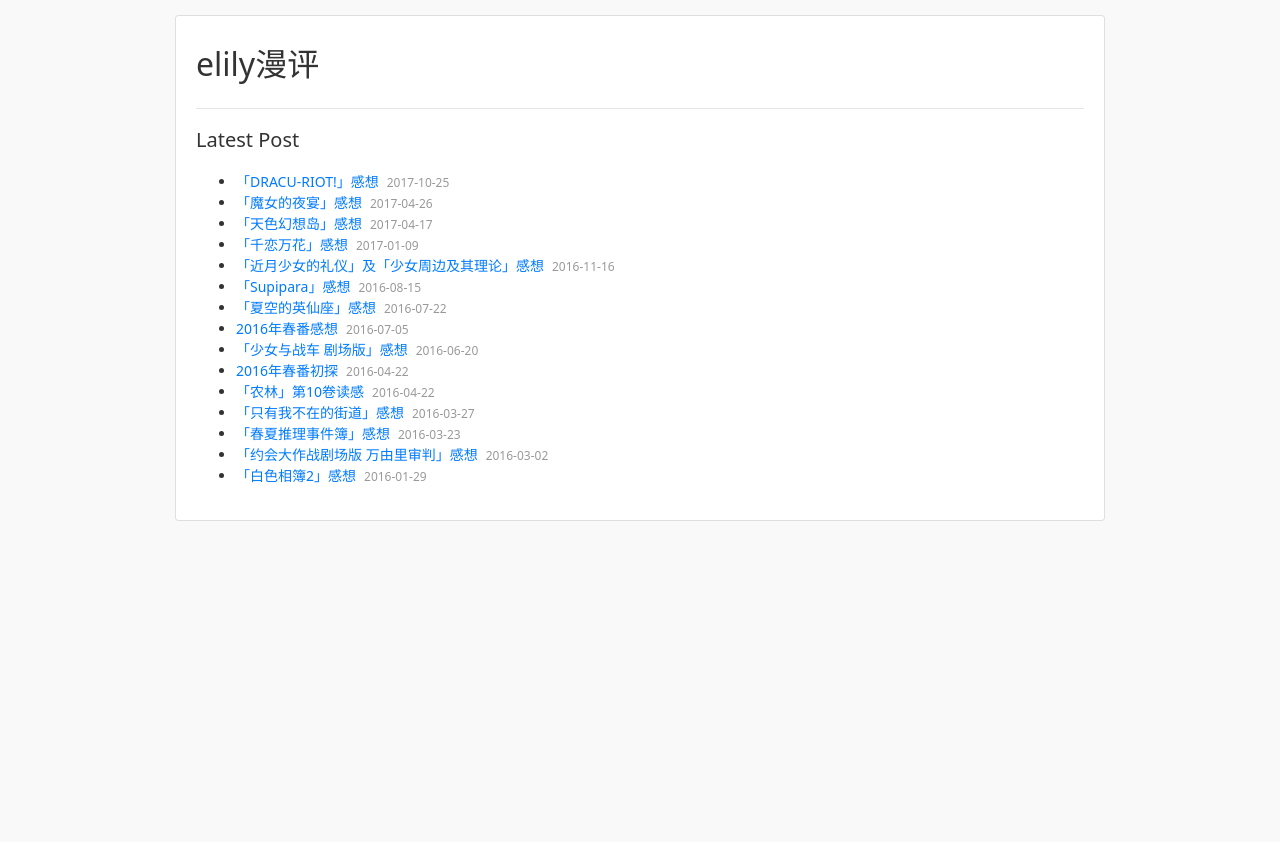
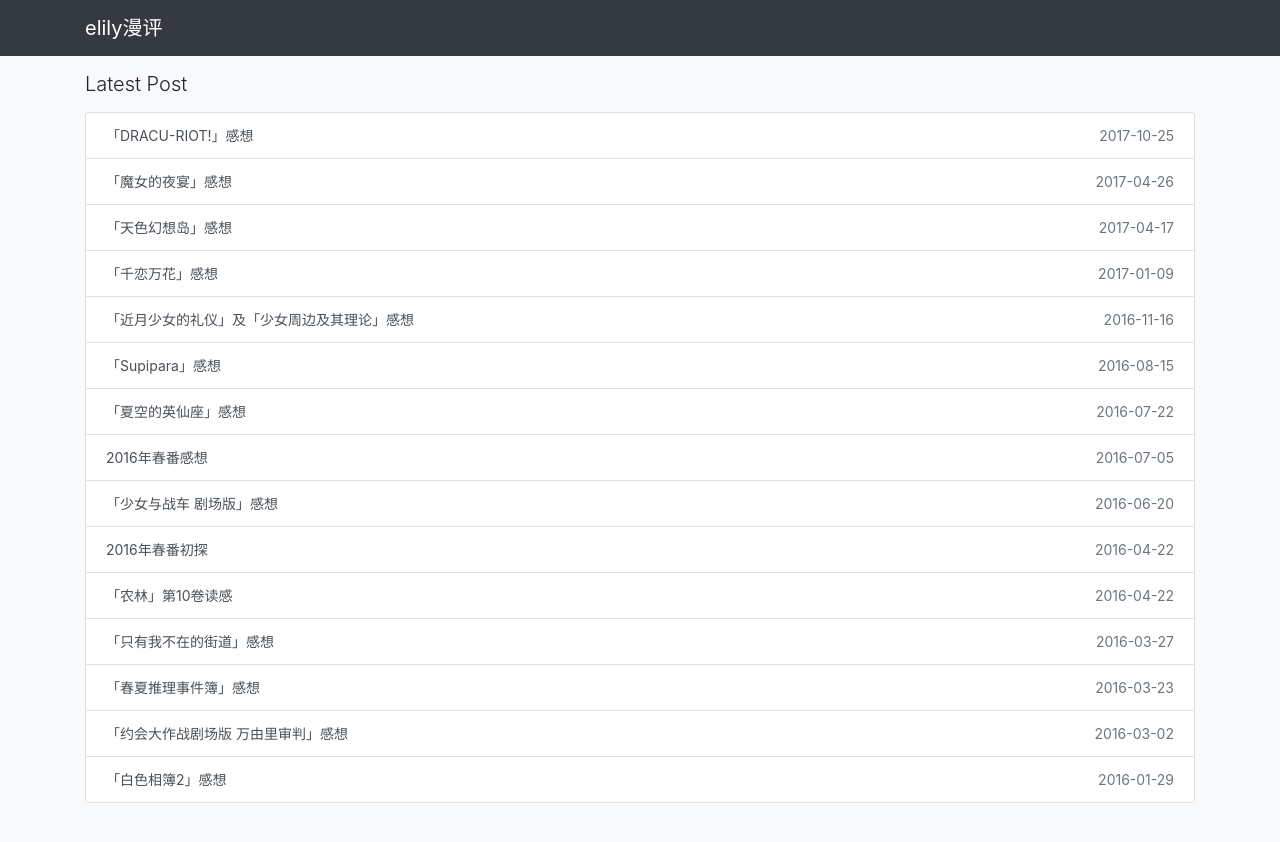
Before and after one commit to MinakamiYuuki/MinakamiYuuki.github.io, a Jekyll site: the page built from index.html, in a window 1280 px wide. Shown: the top 842 px of the page. Built offline with Jekyll 4.4.1, drawn with Linux system fonts in a browser that asks for light colours.

Commit message:
Update layout

```diff
--- a/_config.yml
+++ b/_config.yml
@@ -3,6 +3,7 @@ title: elily漫评
 
 # Handling Reading
 exclude:
+  - assets
   - README.md
 
 keep_files:
--- a/_layouts/default.html
+++ b/_layouts/default.html
@@ -2,15 +2,26 @@
 <html>
 <head>
 <meta charset="utf-8" />
-<meta name="viewport" content="width=device-width, initial-scale=1" />
+<meta name="viewport" content="width=device-width, initial-scale=1, shrink-to-fit=no" />
 <title>{% if page.title %}{{ page.title }} - {% endif %}{{ site.title }}</title>
-<link rel="stylesheet" href="/assets/site/main.css" />
+<link rel="stylesheet" href="https://cdn.jsdelivr.net/npm/bootstrap@4/dist/css/bootstrap.min.css" />
+<style>
+body { font-size: 0.875rem; }
+</style>
 </head>
-<body>
-<div class="x-container">
-<div class="x-card">
-{{ content }}
+<body class="bg-light">
+<div class="navbar navbar-expand-lg navbar-dark bg-dark">
+<div class="container">
+<a class="navbar-brand" href="/">{{ site.title }}</a>
+<button class="navbar-toggler" type="button">
+<span class="navbar-toggler-icon"></span>
+</button>
+<div class="collapse navbar-collapse">
+<ul class="navbar-nav"></ul>
 </div>
 </div>
+</div>
+
+{{ content }}
 </body>
 </html>
--- a/index.html
+++ b/index.html
@@ -1,14 +1,12 @@
 ---
 layout: default
 ---
-<div class="x-header">
-<h2 class="x-header-title">{{ site.title }}</h2>
+<div class="container my-3">
+<h2 class="h5 mb-3 font-weight-light">Latest Post</h2>
+<div class="list-group">
+{% for post in site.posts %}<a href="{{ post.url }}" class="list-group-item list-group-item-action d-flex">
+<div class="flex-grow-1">{{ post.title }}</div>
+<div class="ml-3 text-secondary">{{ post.date | date: '%Y-%m-%d' }}</div>
+</a>{% endfor %}
 </div>
-
-<div class="x-text1">Latest Post</div>
-
-<ul class="x-postlist">
-{% for post in site.posts %}<li>
-<a href="{{ post.url }}">{{ post.title }}</a><span class="x-postlist-date">{{ post.date | date: '%Y-%m-%d' }}</span>
-</li>{% endfor %}
-</ul>
+</div>
```
Also changed, not shown: _layouts/post.html (+9 -6 lines).
